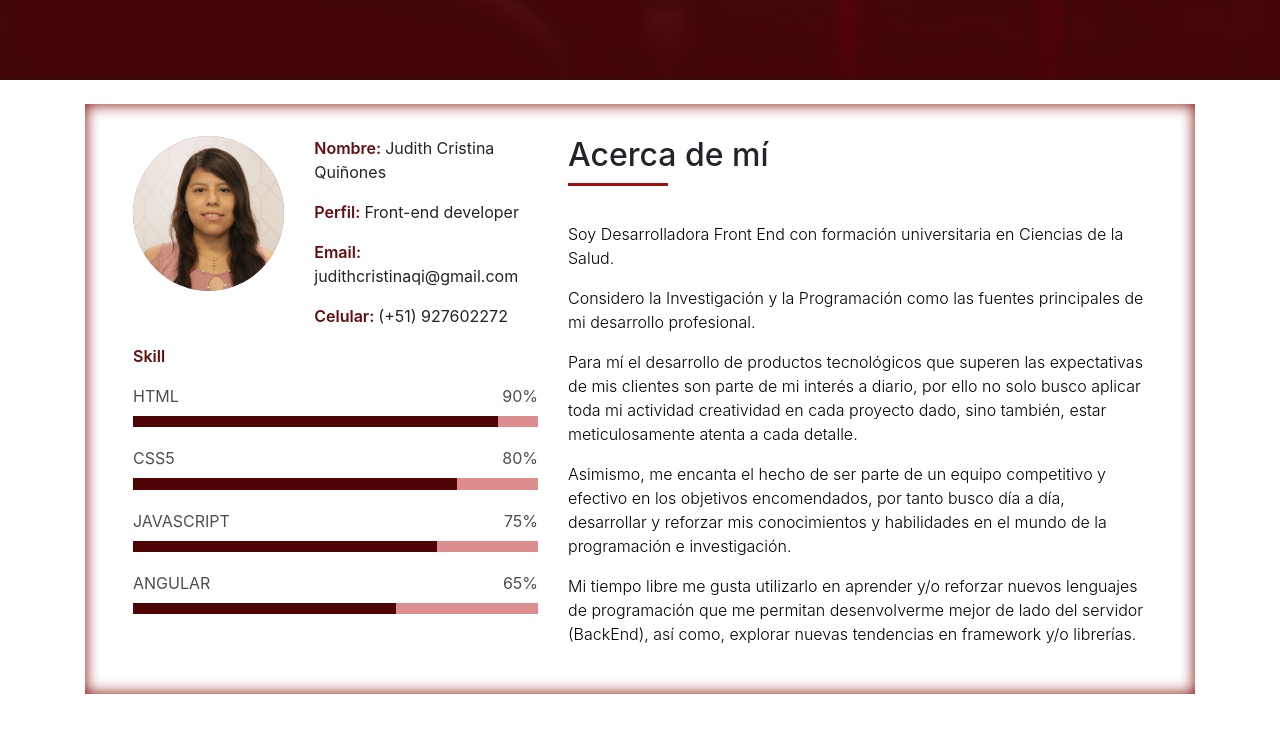
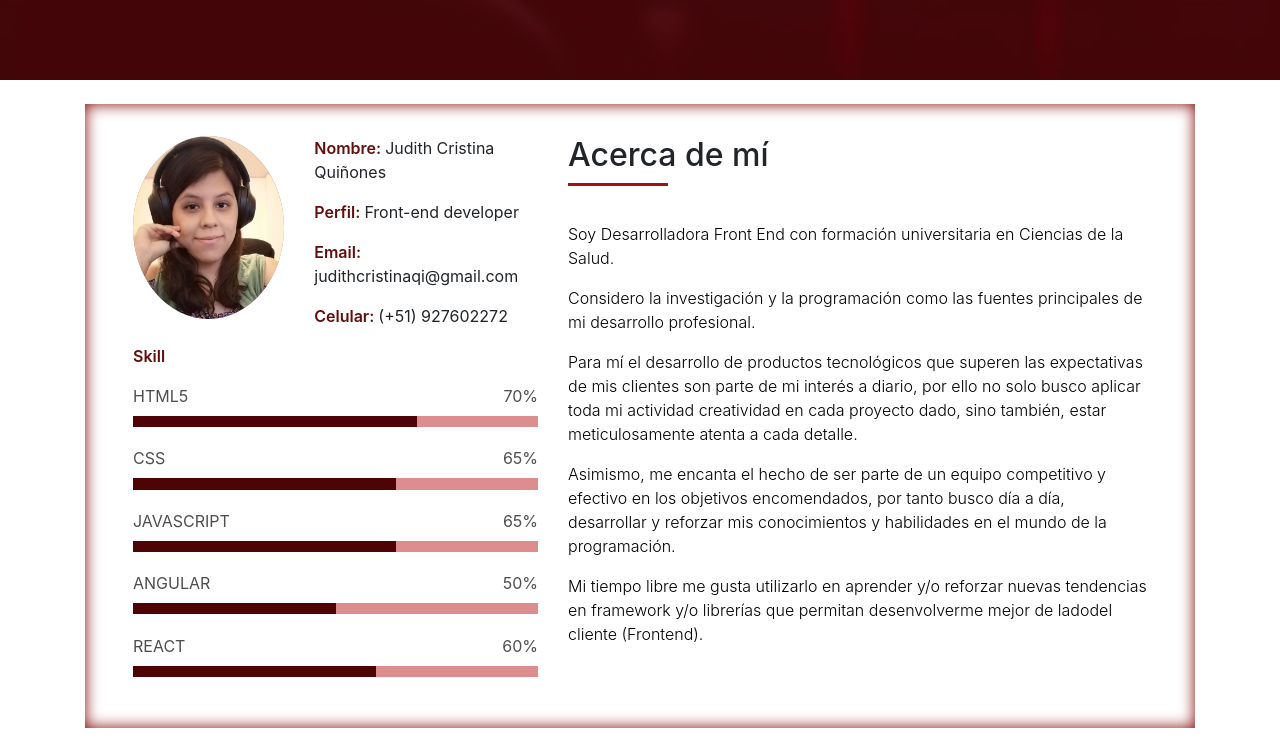
Before and after one commit to JudithCristina/My-portafolio, a website with bundled scripts: page index.html in a window 1280 px wide. Shown: the part 720-1468 px from the top of the page. Built offline with nearby package versions, Linux system fonts and the light colour scheme; a web font is replaced by a local one.

Commit message:
editando sección acerca de mí

```diff
--- a/index.html
+++ b/index.html
@@ -115,7 +115,7 @@
                 <div class="row">
                   <div class="col-sm-6 col-md-5">
                     <div class="about-img">
-                      <img class="profile-thumb"  src="img/Judith Quiñones Inga - FE.jpg" class="img-fluid rounded b-shadow-a" alt="">
+                      <img class="profile-thumb"  src="img/judith_casa.jpeg" class="img-fluid rounded b-shadow-a" alt="fotografia de Judith Quiñones">
                     </div>
                   </div>
                   <div class="col-sm-6 col-md-7">
@@ -129,24 +129,29 @@
                 </div>
                 <div class="skill-mf">
                   <p class="title-s">Skill</p>
-                  <span>HTML</span> <span class="pull-right">90%</span>
+                  <span>HTML5</span> <span class="pull-right">70%</span>
                   <div class="progress">
-                    <div class="progress-bar" role="progressbar" style="width: 90%;" aria-valuenow="85" aria-valuemin="0"
+                    <div class="progress-bar" role="progressbar" style="width: 70%;" aria-valuenow="70" aria-valuemin="0"
                       aria-valuemax="100"></div>
                   </div>
-                  <span>CSS5</span> <span class="pull-right">80%</span>
+                  <span>CSS</span> <span class="pull-right">65%</span>
                   <div class="progress">
-                    <div class="progress-bar" role="progressbar" style="width: 80%" aria-valuenow="75" aria-valuemin="0"
+                    <div class="progress-bar" role="progressbar" style="width: 65%" aria-valuenow="65" aria-valuemin="0"
                       aria-valuemax="100"></div>
                   </div>
-                  <span>JAVASCRIPT</span> <span class="pull-right">75%</span>
+                  <span>JAVASCRIPT</span> <span class="pull-right">65%</span>
                   <div class="progress">
-                    <div class="progress-bar" role="progressbar" style="width: 75%" aria-valuenow="50" aria-valuemin="0"
+                    <div class="progress-bar" role="progressbar" style="width:65%" aria-valuenow="65" aria-valuemin="0"
                       aria-valuemax="100"></div>
                   </div>
-                  <span>ANGULAR</span> <span class="pull-right">65%</span>
+                  <span>ANGULAR</span> <span class="pull-right">50%</span>
                   <div class="progress">
-                    <div class="progress-bar" role="progressbar" style="width: 65%" aria-valuenow="90" aria-valuemin="0"
+                    <div class="progress-bar" role="progressbar" style="width: 50%" aria-valuenow="50" aria-valuemin="0"
+                      aria-valuemax="100"></div>
+                  </div>
+                  <span>REACT</span> <span class="pull-right">60%</span>
+                  <div class="progress">
+                    <div class="progress-bar" role="progressbar" style="width: 60%" aria-valuenow="60" aria-valuemin="0"
                       aria-valuemax="100"></div>
                   </div>
                 </div>
@@ -162,7 +167,7 @@
                     Soy Desarrolladora Front End con formación universitaria en Ciencias de la Salud.
                   </p>
                   <p class="lead">
-                    Considero la Investigación y la Programación como las fuentes principales de mi desarrollo
+                    Considero la investigación y la programación como las fuentes principales de mi desarrollo
                     profesional.
                   </p>
                   <p class="lead">
@@ -176,12 +181,11 @@
                     Asimismo, me encanta el hecho de ser parte de un equipo competitivo y efectivo en los objetivos
                     encomendados, por tanto busco día a día, desarrollar y reforzar mis conocimientos y habilidades en
                     el
-                    mundo de la programación e investigación.
+                    mundo de la programación.
                   </p>
                   <p class="lead">
-                    Mi tiempo libre me gusta utilizarlo en aprender y/o reforzar nuevos lenguajes de programación que me
-                    permitan desenvolverme mejor de lado del servidor (BackEnd), así como, explorar nuevas tendencias en
-                    framework y/o librerías.
+                    Mi tiempo libre me gusta utilizarlo en aprender y/o reforzar nuevas tendencias en
+                    framework y/o librerías que  permitan desenvolverme mejor de ladodel cliente (Frontend).
                   </p>
                 </div>
               </div>
@@ -677,12 +681,12 @@
                   </div>
                   <div class="socials">
                     <ul>
-                      <li><a href="https://www.facebook.com/judithcristinaqi" target="_blank"><span class="ico-circle"><i class="ion-social-facebook"></i></span></a></li>
+                      <li><a href="https://twitter.com/JudithCristinaQ" target="_blank"><span class="ico-circle"><i class="ion-social-twitter"></i></span></a></li>
                       <li><a href="https://github.com/JudithCristina" target="_blank" ><span class="ico-circle"><i class="ion-social-github"></i></span></a></li>
                       <li><a href="https://www.linkedin.com/in/judithcristina/" target="_blank" ><span class="ico-circle"><i class="ion-social-linkedin"></i></span></a></li>
                     </ul>
                   </div>
-                   <a href="https://drive.google.com/file/d/1P0O7rGW4FzIK_iGtJ-32KfaBpfF893G5/view?usp=sharing" target="_blank" class="btn cv" >Descarga mi
+                   <a href="https://drive.google.com/file/d/1N2ScoL-c_lVOMNvTdKknH_IYz4OYrkc7/view?usp=sharing" target="_blank" class="btn cv" >Descarga mi
               CV</a>
                 </div>
               </div>
@@ -696,7 +700,7 @@
         <div class="row">
           <div class="col-sm-12">
             <div class="copyright-box">
-              <p class="copyright">&copy; Copyright <strong>2019</strong> - Judith Cristina Quiñones</p>
+              <p class="copyright">&copy; Copyright <strong>2021</strong> - Judith Cristina Quiñones</p>
             </div>
           </div>
         </div>
```
Also changed, not shown: img/judith_casa.jpeg (added).
